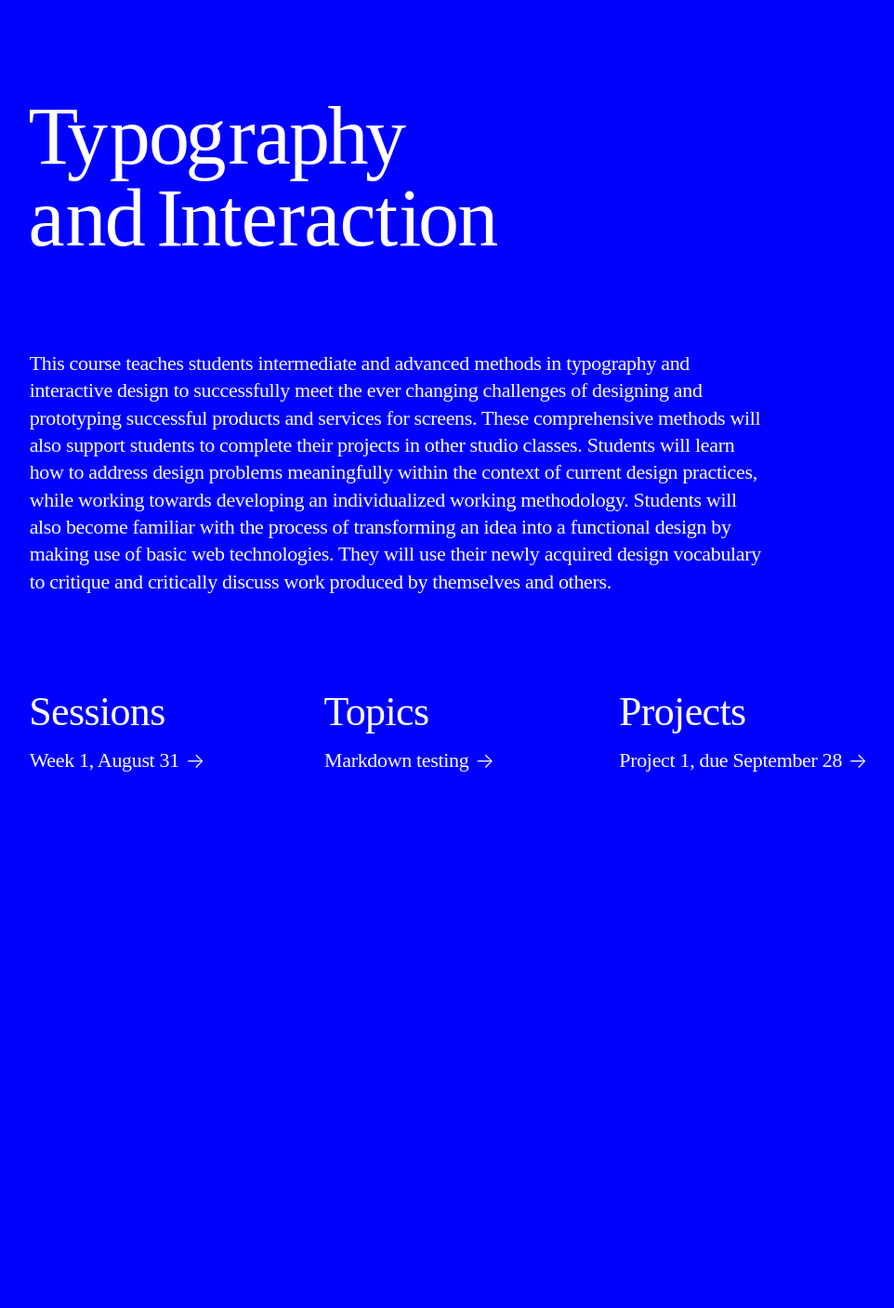
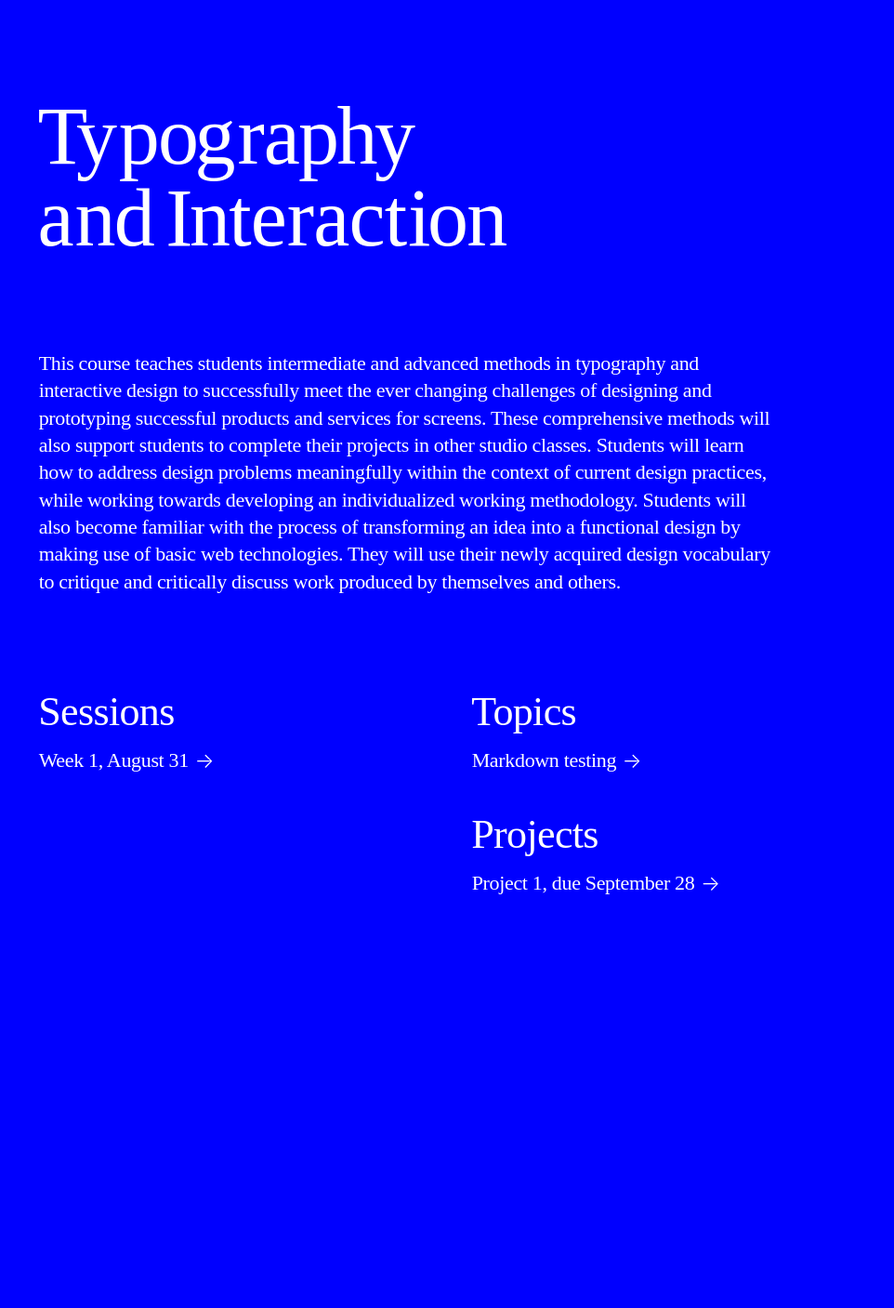
Before and after one commit to core-interaction/core-interaction.github.io, a Jekyll site: the page built from index.md, in a window 1280 px wide. Shown: the whole page at 93% size, without its empty margins (156-1118 px from the left). Built offline with Jekyll 4.4.1, drawn with Linux system fonts in a browser that asks for light colours; before the commit the page ends 1275 px from its top, so only the background shows below that.

Commit message:
Simpler index column grid, to start.

```diff
--- a/_includes/page_list.html
+++ b/_includes/page_list.html
@@ -1,4 +1,5 @@
-<div>
+{% if include.pages.size > 0 %}
+	<div id="{{ include.title | downcase }}">
 		<h2>{{ include.title | kerning_spans }}</h2>
 		<menu>
 			{% for page in include.pages %}
@@ -11,3 +12,4 @@
 			{% endfor %}
 		</menu>
 	</div>
+{% endif %}
--- a/assets/styles/common.scss
+++ b/assets/styles/common.scss
@@ -77,9 +77,9 @@
 		--link--enlargement: 0.8rem;
 	}
 
-	@include breakpoint(1000) {
+	@include breakpoint(980) {
 		--margin:      4.8rem;
-		--page--width: 100rem;
+		--page--width: 98rem;
 	}
 
 	@include landscape { --margin--vertical: calc(var(--margin) * 0.618); }
@@ -266,17 +266,17 @@ body {
 
 		// Index indexes.
 		> nav {
-			column-gap: var(--margin);
-			display:    grid;
-			margin-top: calc(var(--margin--vertical) * 4);
-			row-gap:    calc(var(--margin--vertical) * 2);
+			column-gap:     var(--margin);
+			display:        grid;
+			margin-top:     calc(var(--margin--vertical) * 4);
+			row-gap:        calc(var(--margin--vertical) * 2);
+			grid-template-rows: min-content 1fr;
 
 			@include breakpoint(568) {
 				grid-template-columns: repeat(2, minmax(0, 1fr));
-			}
 
-			@include breakpoint(1000) {
-				grid-template-columns: repeat(3, minmax(0, 1fr));
+				#sessions { grid-row: span 2; }
+				#topics, #projects  { grid-column: 2; }
 			}
 
 			// Each list.
```
Lines whose indentation alone changed are shown as unchanged.
